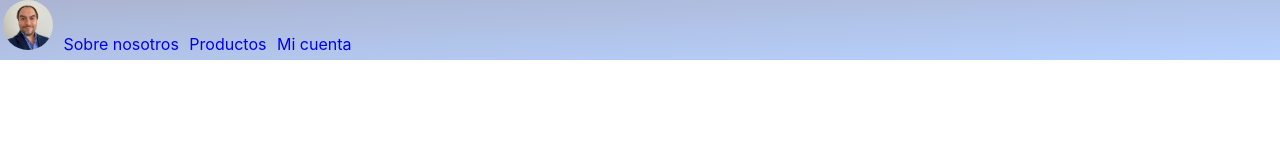
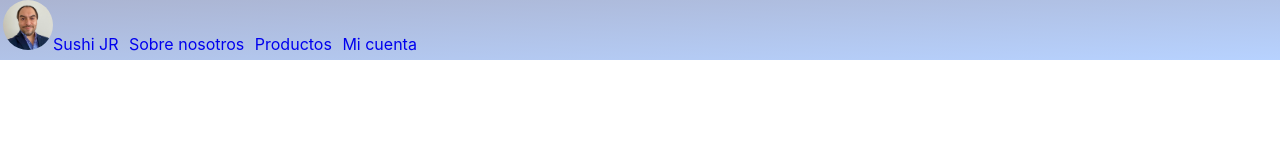
Before and after one commit to joreyza/coder-project, a React (Create React App) app: page / in a window 1280 px wide. Shown: the top 160 px of the page. Built offline with nearby package versions, Linux system fonts and the light colour scheme.

Commit message:
entrega clase 3

```diff
--- a/src/App.js
+++ b/src/App.js
@@ -1,4 +1,4 @@
-import logo from './logo.svg';
+
 import './App.css';
 import {Navbar} from './components/navbar/Navbar';
 
--- a/src/components/navbar/Navbar.js
+++ b/src/components/navbar/Navbar.js
@@ -6,7 +6,7 @@ export const Navbar = () => {
 
         <div className = "navBar" >
             <ul className='lista'>
-                <li><a href="index.html" ><img src={avatar} alt="Logo" className="foto" /></a></li>
+                <li><a href="index.html" ><img src={avatar} alt="Logo" className="foto" />Sushi JR</a></li>
                 <li> <a href = "about.html" > Sobre nosotros </a></li>
                 <li> <a href = "products.html" > Productos </a></li>
                 <li> <a href = "account.html" > Mi cuenta </a></li>
```
Also changed, not shown: src/components/navbar/navbar.css (+7 -8 lines).
